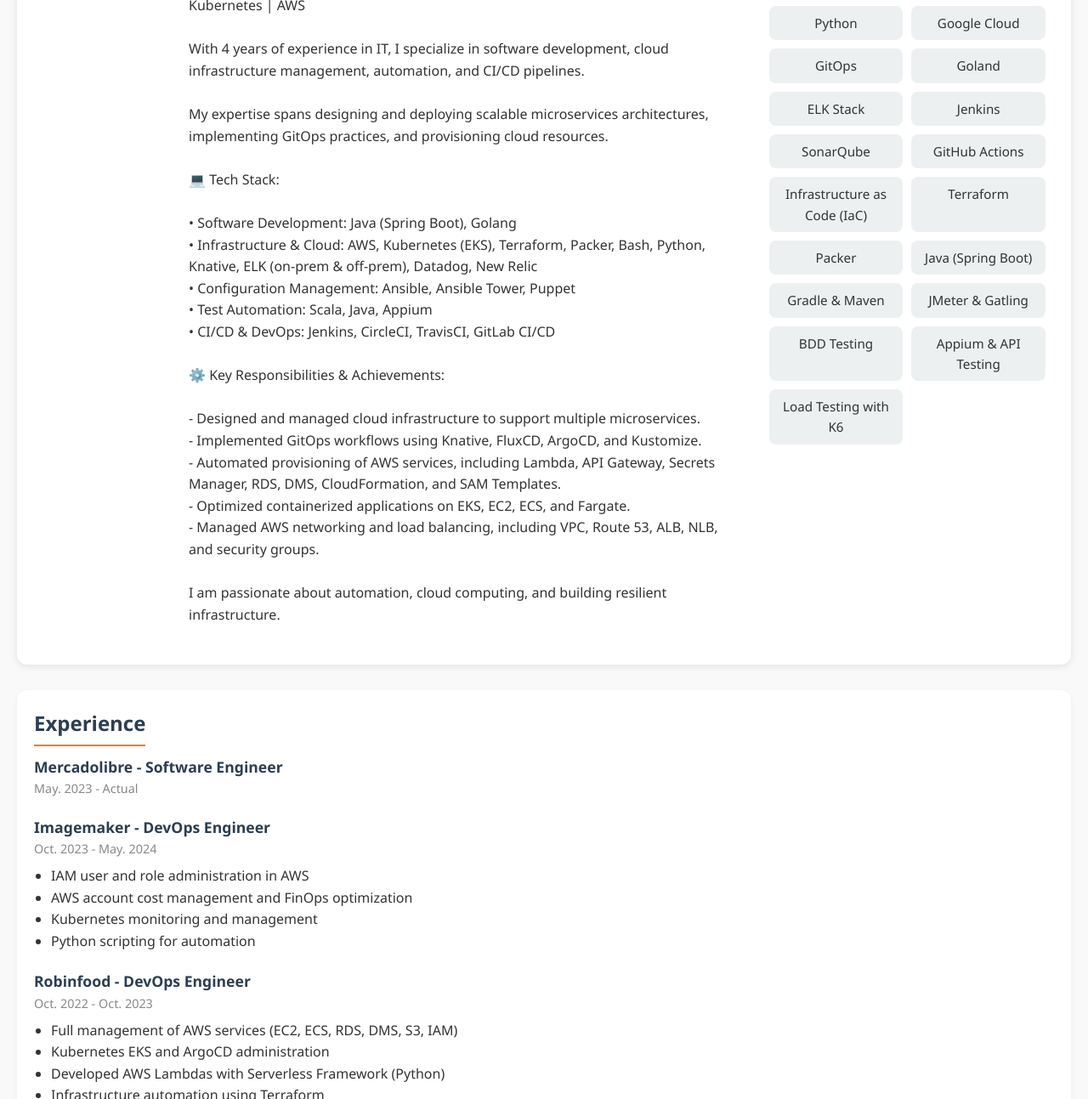
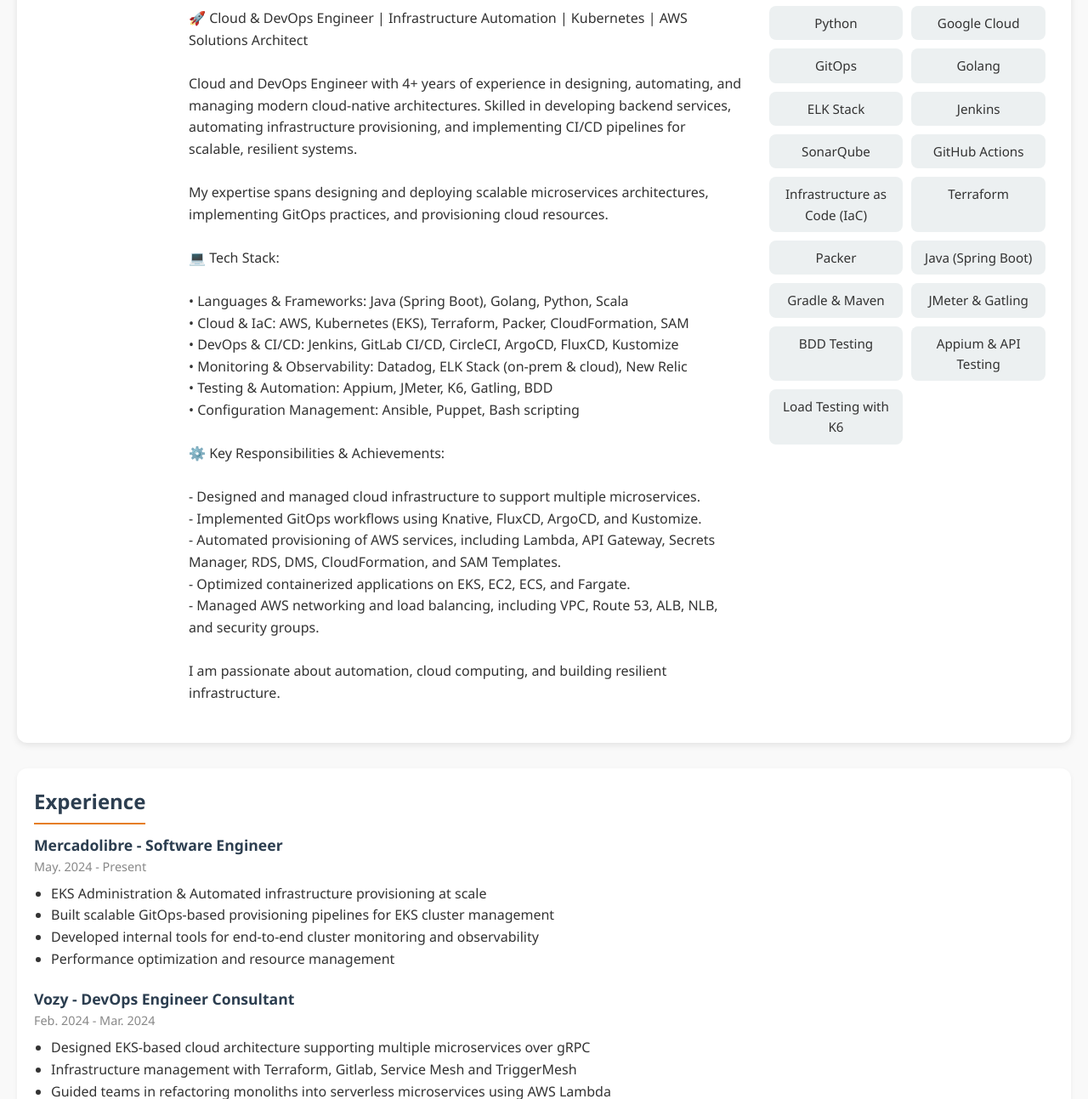
Before and after one commit to snakierboss52/cicd-cv, a website: page index.html in a window 1280 px wide. Shown: the part 209-1502 px from the top of the page at 85% size. Drawn offline with nearby package versions, Linux system fonts and the light colour scheme.

Commit message:
feat: improve changes

```diff
--- a/index.html
+++ b/index.html
@@ -29,21 +29,23 @@
             <span class="profile_name_firstName">Jorge</span>
             <span class="profile_name_lastName">Lozano</span>
           </h1>
-          <p class="profile_title">DevOps Engineer | Software Developer</p>
+          <p class="profile_title">DevOps Engineer | Software Engineer</p>
+          <p class="profile_title">AWS Solutions Architect Certified Associate </p>
           <p class="description profile_description">
-            🚀 Cloud Computing & Software Engineer | Infrastructure Automation | DevOps | Kubernetes | AWS
+            🚀 Cloud & DevOps Engineer | Infrastructure Automation | Kubernetes | AWS Solutions Architect
 
-            With 4 years of experience in IT, I specialize in software development, cloud infrastructure management, automation, and CI/CD pipelines.
+            Cloud and DevOps Engineer with 4+ years of experience in designing, automating, and managing modern cloud-native architectures. Skilled in developing backend services, automating infrastructure provisioning, and implementing CI/CD pipelines for scalable, resilient systems.
 
             My expertise spans designing and deploying scalable microservices architectures, implementing GitOps practices, and provisioning cloud resources.
 
             💻 Tech Stack:
 
-            • Software Development: Java (Spring Boot), Golang
-            • Infrastructure & Cloud: AWS, Kubernetes (EKS), Terraform, Packer, Bash, Python, Knative, ELK (on-prem & off-prem), Datadog, New Relic
-            • Configuration Management: Ansible, Ansible Tower, Puppet
-            • Test Automation: Scala, Java, Appium
-            • CI/CD & DevOps: Jenkins, CircleCI, TravisCI, GitLab CI/CD
+            • Languages & Frameworks: Java (Spring Boot), Golang, Python, Scala
+            • Cloud & IaC: AWS, Kubernetes (EKS), Terraform, Packer, CloudFormation, SAM
+            • DevOps & CI/CD: Jenkins, GitLab CI/CD, CircleCI, ArgoCD, FluxCD, Kustomize
+            • Monitoring & Observability: Datadog, ELK Stack (on-prem & cloud), New Relic
+            • Testing & Automation: Appium, JMeter, K6, Gatling, BDD
+            • Configuration Management: Ansible, Puppet, Bash scripting
 
             ⚙️ Key Responsibilities & Achievements:
 
@@ -67,7 +69,7 @@
             <li>Python</li>
             <li>Google Cloud</li>
             <li>GitOps</li>
-            <li>Goland</li>
+            <li>Golang</li>
             <li>ELK Stack</li>
             <li>Jenkins</li>
             <li>SonarQube</li>
@@ -93,14 +95,31 @@
 
       <article class="exp_item">
         <h4 class="item_title">Mercadolibre - Software Engineer</h4>
-        <p class="item_preTitle">May. 2023 - Actual</p>
+        <p class="item_preTitle">May. 2024 - Present</p>
+          <ul class="description">
+            <li>EKS Administration & Automated infrastructure provisioning at scale</li>
+            <li>Built scalable GitOps-based provisioning pipelines for EKS cluster management</li>
+            <li>Developed internal tools for end-to-end cluster monitoring and observability</li>
+            <li>Performance optimization and resource management</li>
+          </ul>
+      </article>
+
+      <article class="exp_item">
+        <h4 class="item_title">Vozy - DevOps Engineer Consultant</h4>
+        <p class="item_preTitle">Feb. 2024 - Mar. 2024</p>
+        <ul class="description">
+          <li>Designed EKS-based cloud architecture supporting multiple microservices over gRPC</li>
+          <li>Infrastructure management with Terraform, Gitlab, Service Mesh and TriggerMesh</li>
+          <li>Guided teams in refactoring monoliths into serverless microservices using AWS Lambda </li>
+          <li>Support development and operations teams to decouple microservices to serverless architectures</li>
+        </ul>
       </article>
 
       <article class="exp_item">
         <h4 class="item_title">Imagemaker - DevOps Engineer</h4>
         <p class="item_preTitle">Oct. 2023 - May. 2024</p>
         <ul class="description">
-          <li>IAM user and role administration in AWS</li>
+          <li>Managed IAM roles and user policies for secure cloud access</li>
           <li>AWS account cost management and FinOps optimization</li>
           <li>Kubernetes monitoring and management</li>
           <li>Python scripting for automation</li>
@@ -124,7 +143,7 @@
         <h4 class="item_title">Robinfood - QA Engineer | Automation Tester</h4>
         <p class="item_preTitle">Nov. 2021 - Oct. 2022</p>
         <ul class="description">
-          <li>API and mobile automation testing (Flutter, Android)</li>
+          <li>Automated testing for APIs and mobile apps (Flutter, Android) using Appium and custom scripts</li>
           <li>Performance testing with JMeter, K6, and Gatling</li>
           <li>Functional and non-functional testing for APIs, mobile apps, and web</li>
           <li>Basic AWS Cloud and Docker container usage</li>
@@ -151,8 +170,9 @@
         </div>
 
         <div class="certifications">
-          <h3 class="title">Certifications</h3>
+          <h3 class="title">Cloud Certifications</h3>
           <ul class="certification_list">
+            <li><a class="link-underline" href="https://www.credly.com/badges/dddbb105-0f5f-41d5-91db-f254bf8befd6/linked_in_profile" target="_blank">AWS Certified Solutions Architect – Associate</a></li>
             <li><a class="link-underline" href="https://www.credly.com/badges/a3a229da-6cbf-4ce9-95bd-23b83d105041" target="_blank">AWS Knowledge: Architecting Badge</a></li>
             <li><a class="link-underline" href="https://www.credly.com/badges/ed138228-0ba9-4e19-b52d-98259e3ae179/linked_in_profile" target="_blank">AWS Technology Serverless Badge</a></li>
             <li><a class="link-underline" href="https://www.credly.com/badges/36a9b073-bec3-4bb7-ad62-b4bb7ba97f3e/public_url" target="_blank">AWS Partner: Accreditation (Technical)</a></li>
```
